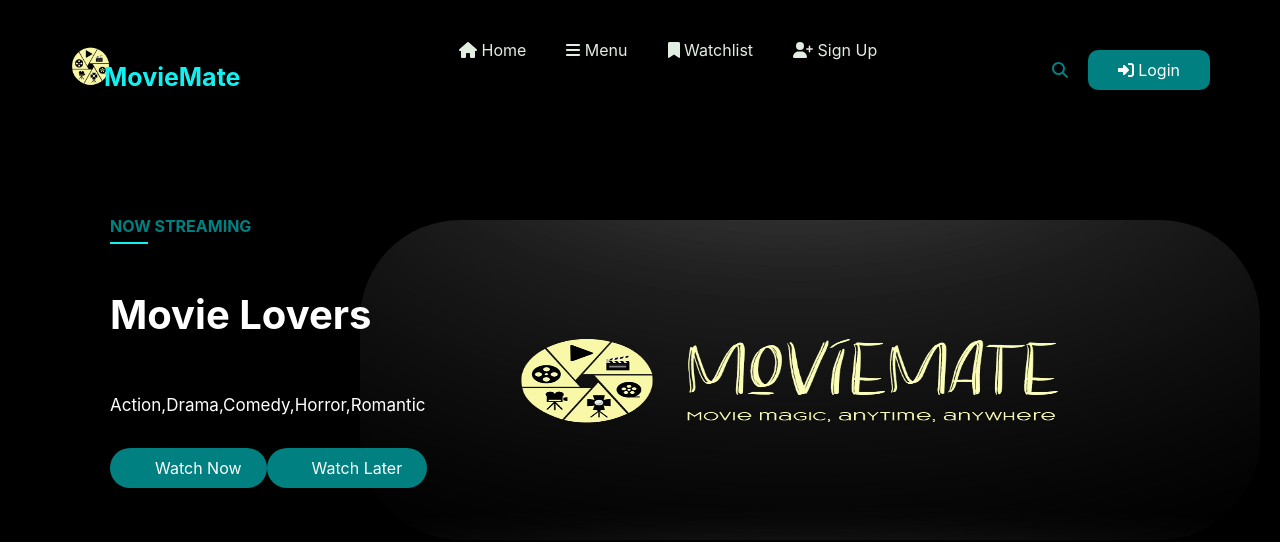
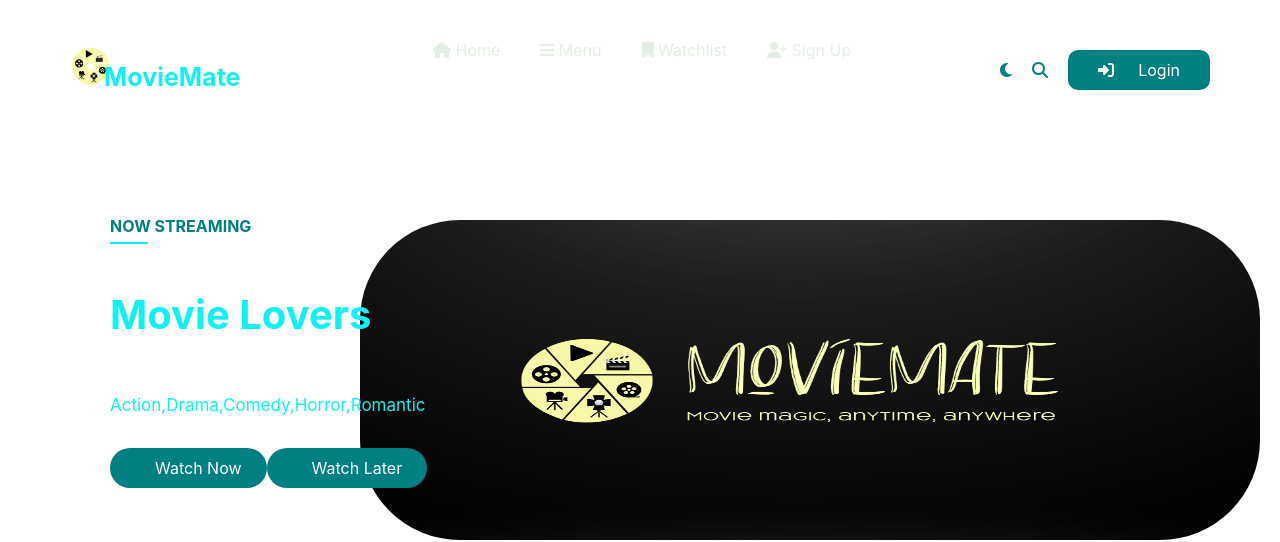
Before and after one commit to MohammadHamzaMushtaqhashmi/Final-Year-Project, a React (Create React App) app in the folder client/: page / in a window 1280 px wide. Shown: the top 542 px of the page. Built offline with nearby package versions, Linux system fonts and the light colour scheme; no server answers.

Commit message:
Add toggle theme

```diff
--- a/client/src/App.css
+++ b/client/src/App.css
@@ -1,9 +1,37 @@
-body {
-  margin: 20px;
+/*body {
+  margin: 0px;
   background-color: #f5f5f5;
 }
 
 .container {
   max-width: 1200px;
   margin: 0 auto;
+}*/
+body {
+  background-color: var(--background-color);
+  color: var(--primary-text-color);
 }
+
+.secondary-text {
+  color: var(--secondary-text-color);
+}
+
+.accent {
+  color: var(--accent-color);
+}
+
+:root {
+  /* Light mode colors */
+  --background-color: #FFFFFF;
+  --primary-text-color: #000000;
+  --secondary-text-color: #8E8E93;
+  --accent-color: #007AFF;
+}
+
+[data-theme="dark"] {
+  /* Dark mode colors */
+  --background-color: #1C1C1E;
+  --primary-text-color: #FFFFFF;
+  --secondary-text-color: #8E8E93;
+  --accent-color: #34C759;
+}
--- a/client/src/CSS/header.css
+++ b/client/src/CSS/header.css
@@ -1,4 +1,166 @@
-/* In styles.css */
+/* In header.css */
+body {
+    display: flex;
+    flex-direction: column;
+    min-height: 100vh;
+  }
+
+  .content-wrapper {
+    flex: 1;
+  }
+
+  header {
+    color: rgb(184, 179, 179);
+    display: flex;
+    height: 10vh;
+    width: 100%;
+    justify-content: space-between;
+    align-items: center;
+  }
+
+  #iconbar {
+    color: white;
+    font-size: 2rem;
+    position: absolute;
+    top: 20px;
+    right: 20px;
+    opacity: 0;
+    visibility: hidden;
+  }
+
+  #iconbar:hover {
+    color: teal;
+  }
+
+  .logo {
+    margin-left: 40px;
+    margin-top: 50px;
+  }
+
+  .logo img {
+    height: 10vh;
+  }
+
+  .logo h3 {
+    color: rgb(18, 241, 241);
+    font-size: 25px;
+    margin-top: -55px;
+    padding: 4px;
+    margin-left: 50px;
+  }
+
+  .nav ul {
+    display: flex;
+  }
+
+  .nav ul li {
+    list-style: none;
+  }
+
+  .nav ul li a {
+    text-decoration: none;
+    padding: 0px 20px;
+    color: rgb(227, 238, 227);
+  }
+
+  .nav ul li a:hover {
+    color: teal;
+    font-weight: bolder;
+  }
+
+  .user {
+    cursor: pointer;
+    color: teal;
+    margin-top: 40px;
+    margin-right: 40px;
+  }
+
+  .user a {
+    padding: 10px 30px;
+    margin: 20px;
+    color: white;
+    background-color: teal;
+    text-decoration: none;
+    border-radius: 10px;
+  }
+
+  .user a:hover {
+    background-color: black;
+    color: teal;
+  }
+
+  .user i {
+    font-size: 20px;
+    margin-right: 10px;
+  }
+
+  .user h4 {
+    border-radius: 40px;
+    background: teal;
+    padding: 10px 20px;
+    margin-top: 40px;
+    margin-right: 40px;
+  }
+
+  .user i {
+    padding: 0px 14px;
+  }
+
+  /* Add a new style rule for the moon/sun icon */
+  .user svg:first-child {
+    margin-right: 20px; /* Adjust the margin as needed */
+  }
+
+  .user h4:hover {
+    color: teal;
+    background: black;
+  }
+
+  .user i {
+    padding: 0px 14px;
+  }
+
+  .fa,
+  .fas {
+    font-weight: 900;
+  }
+
+  .fa,
+  .far,
+  .fas {
+    font-family: "Font Awesome 5 Free";
+  }
+
+  .fa,
+  .fab,
+  .fad,
+  .fal,
+  .far,
+  .fas {
+    -moz-osx-font-smoothing: grayscale;
+    -webkit-font-smoothing: antialiased;
+    display: inline-block;
+    font-style: normal;
+    font-variant: normal;
+    text-rendering: auto;
+    line-height: 1;
+  }
+
+  .search-results {
+    display: flex;
+    flex-wrap: wrap;
+  }
+
+  .search-result-card {
+    width: 300px;
+    margin: 10px;
+  }
+
+  .search-result-card img {
+    width: 100%;
+  }
+
+/* In styles.css
 body {
     display: flex;
     flex-direction: column;
@@ -132,3 +294,4 @@ margin-top: 50px;
   .search-result-card img {
     width: 100%;
   }
+  */
--- a/client/src/CSS/hero.css
+++ b/client/src/CSS/hero.css
@@ -1,6 +1,6 @@
 .heropage{
   position: absolute;
-  color:white;
+  color: rgb(18, 241, 241);
  margin-top: 100px;
  margin-left: 100px;
 
--- a/client/src/CSS/movieslist.css
+++ b/client/src/CSS/movieslist.css
@@ -1,7 +1,3 @@
-body {
-  background-color: black;
-  color: white;
-}
 
 .movies-list {
   display: flex;
@@ -21,6 +17,7 @@ body {
 
 
 .movie-card {
+  color: rgb(18, 241, 241);
   flex: 0 0 auto;
   width: 200px;
   margin: 10px;
--- a/client/src/Components/Header.js
+++ b/client/src/Components/Header.js
@@ -8,7 +8,9 @@ import {
   faSearch,
   faUserPlus,
   faSignInAlt,
-  faHome
+  faHome,
+  faMoon,
+  faSun // Import the faMoon and faSun icons
 } from '@fortawesome/free-solid-svg-icons';
 import { Link, useNavigate } from 'react-router-dom';
 import Menu from './Menu'; // Import the Menu component
@@ -16,6 +18,7 @@ import Menu from './Menu'; // Import the Menu component
 function Header() {
   const [showSearchInput, setShowSearchInput] = useState(false);
   const [showMenu, setShowMenu] = useState(false); // State to track whether to show the Menu component
+  const [isDarkMode, setIsDarkMode] = useState(false); // State to track whether dark mode is enabled
   const navigate = useNavigate();
 
   const handleSearchIconClick = () => {
@@ -29,6 +32,119 @@ function Header() {
 
   const handleCloseMenu = () => {
     setShowMenu(false); // Hide the Menu component when the user clicks on the close button
+  };
+
+  const handleThemeToggleClick = () => {
+    toggleTheme(); // Call the toggleTheme function to switch between light and dark modes
+    setIsDarkMode(!isDarkMode); // Update the isDarkMode state variable
+  };
+
+  // Define the toggleTheme function directly in the Header component
+  function toggleTheme() {
+    const html = document.documentElement;
+    if (html.getAttribute('data-theme') === 'dark') {
+      html.setAttribute('data-theme', 'light');
+    } else {
+      html.setAttribute('data-theme', 'dark');
+    }
+  }
+
+  return (
+    <>
+      <header>
+        <div className="logo">
+          <img src="../images/MovieMate-icon.png" alt="logo" />
+          <h3>MovieMate</h3>
+        </div>
+        <div className="nav" id="small_menu">
+          <ul>
+            <li>
+              <Link to="/">
+                <FontAwesomeIcon icon={faHome} /> Home
+              </Link>
+            </li>
+            <li>
+              <a href="#" onClick={handleMenuClick}>
+                {' '}
+                <FontAwesomeIcon icon={faBars} /> Menu
+              </a>
+            </li>
+            <li>
+              <Link to="/WatchList">
+                {' '}
+                <FontAwesomeIcon icon={faBookmark} /> Watchlist
+              </Link>
+            </li>
+            <li>
+              <Link to="/signup">
+                {' '}
+                <FontAwesomeIcon icon={faUserPlus} /> Sign Up
+              </Link>
+            </li>
+          </ul>
+        </div>
+        <div className="user">
+          {/* Add a new FontAwesomeIcon element for the moon/sun icon */}
+          <FontAwesomeIcon
+            icon={isDarkMode ? faSun : faMoon}
+            onClick={handleThemeToggleClick}
+          />
+          <FontAwesomeIcon icon={faSearch} onClick={handleSearchIconClick} />
+          <Link to="/login">
+            <FontAwesomeIcon icon={faSignInAlt} /> Login
+          </Link>
+        </div>
+      </header>
+
+      {/* Render the Menu component and pass in the necessary props */}
+      <Menu isOpen={showMenu} onRequestClose={handleCloseMenu} />
+    </>
+  );
+}
+
+export default Header;
+
+/*
+// In Header.js
+import React, { useState } from 'react';
+import '../CSS/header.css';
+import { FontAwesomeIcon } from '@fortawesome/react-fontawesome';
+import {
+  faBars,
+  faBookmark,
+  faSearch,
+  faUserPlus,
+  faSignInAlt,
+  faHome,
+  faMoon,
+  faSun // Import the faMoon and faSun icons
+} from '@fortawesome/free-solid-svg-icons';
+import { Link, useNavigate } from 'react-router-dom';
+import Menu from './Menu'; // Import the Menu component
+
+
+function Header() {
+  const [showSearchInput, setShowSearchInput] = useState(false);
+  const [showMenu, setShowMenu] = useState(false); // State to track whether to show the Menu component
+  const [isDarkMode, setIsDarkMode] = useState(false); // State to track whether dark mode is enabled
+  const navigate = useNavigate();
+
+  const handleSearchIconClick = () => {
+    setShowSearchInput(!showSearchInput);
+    navigate('/SearchResults');
+  };
+
+  const handleMenuClick = () => {
+    setShowMenu(true); // Show the Menu component when the user clicks on the Menu link
+  };
+
+  const handleCloseMenu = () => {
+    setShowMenu(false); // Hide the Menu component when the user clicks on the close button
+  };
+
+  const handleThemeToggleClick = () => {
+    toggleTheme(); // Call the toggleTheme function to switch between light and dark modes
+    setIsDarkMode(!isDarkMode); // Update the isDarkMode state variable
   };
 
   return (
@@ -66,6 +182,11 @@ function Header() {
           </ul>
         </div>
         <div className="user">
+
+          <FontAwesomeIcon
+            icon={isDarkMode ? faSun : faMoon}
+            onClick={handleThemeToggleClick}
+          />
           <FontAwesomeIcon icon={faSearch} onClick={handleSearchIconClick} />
           <Link to="/login">
             <FontAwesomeIcon icon={faSignInAlt} /> Login
@@ -73,105 +194,10 @@ function Header() {
         </div>
       </header>
 
-      {/* Render the Menu component and pass in the necessary props */}
+
       <Menu isOpen={showMenu} onRequestClose={handleCloseMenu} />
     </>
   );
 }
 
-export default Header;
-
-/*
-// In Header.js
-import React, { useState } from 'react';
-import '../CSS/header.css';
-import { FontAwesomeIcon } from '@fortawesome/react-fontawesome';
-import {
-  faBars,
-  faBookmark,
-  faSearch,
-  faUserPlus,
-  faSignInAlt,
-  faHome
-} from '@fortawesome/free-solid-svg-icons';
-import { Link, useNavigate } from 'react-router-dom';
-import Menu from './Menu'; // Import the Menu component
-
-function Header() {
-  const [showSearchInput, setShowSearchInput] = useState(false);
-  const [showMenu, setShowMenu] = useState(false); // State to track whether to show the Menu component
-  const navigate = useNavigate();
-
-  const handleSearchIconClick = () => {
-    setShowSearchInput(!showSearchInput);
-    navigate('/SearchResults');
-  };
-
-  const handleMenuClick = () => {
-    setShowMenu(true); // Show the Menu component when the user clicks on the Menu link
-    document.body.classList.add('menu-open'); // Add a class to the body element
-  };
-
-  const handleCloseMenu = () => {
-    setShowMenu(false); // Hide the Menu component when the user clicks on the close button
-    document.body.classList.remove('menu-open'); // Remove the class from the body element
-  };
-
-  return (
-    <>
-      <header>
-        <div className="logo">
-          <img src="../images/MovieMate-icon.png" alt="logo" />
-          <h3>MovieMate</h3>
-        </div>
-        <div className="nav" id="small_menu">
-          <ul>
-            <li>
-              <Link to="/">
-                <FontAwesomeIcon icon={faHome} /> Home
-              </Link>
-            </li>
-            <li>
-              <a href="#" onClick={handleMenuClick}>
-                {' '}
-                <FontAwesomeIcon icon={faBars} /> Menu
-              </a>
-            </li>
-            <li>
-              <Link to="/WatchList">
-                {' '}
-                <FontAwesomeIcon icon={faBookmark} /> Watchlist
-              </Link>
-            </li>
-            <li>
-              <Link to="/signup">
-                {' '}
-                <FontAwesomeIcon icon={faUserPlus} /> Sign Up
-              </Link>
-            </li>
-          </ul>
-        </div>
-        <div className="user">
-          <FontAwesomeIcon icon={faSearch} onClick={handleSearchIconClick} />
-          <Link to="/login">
-            <FontAwesomeIcon icon={faSignInAlt} /> Login
-          </Link>
-        </div>
-      </header>
-
-      {showMenu && ( // Conditionally render the Menu component based on the value of showMenu
-        <>
-          <div className="menu-overlay" onClick={handleCloseMenu}></div> // Overlay to close the menu when clicked outside
-          <div className={`menu-container ${showMenu ? 'open' : ''}`}>
-            <span className="menu-close-button" onClick={handleCloseMenu}>
-              ×
-            </span> // Close button to hide the Menu component
-            <Menu />
-          </div>
-        </>
-      )}
-    </>
-  );
-}
-
 export default Header;*/
```
Also changed, not shown: client/src/App.js (+39 -4 lines).
